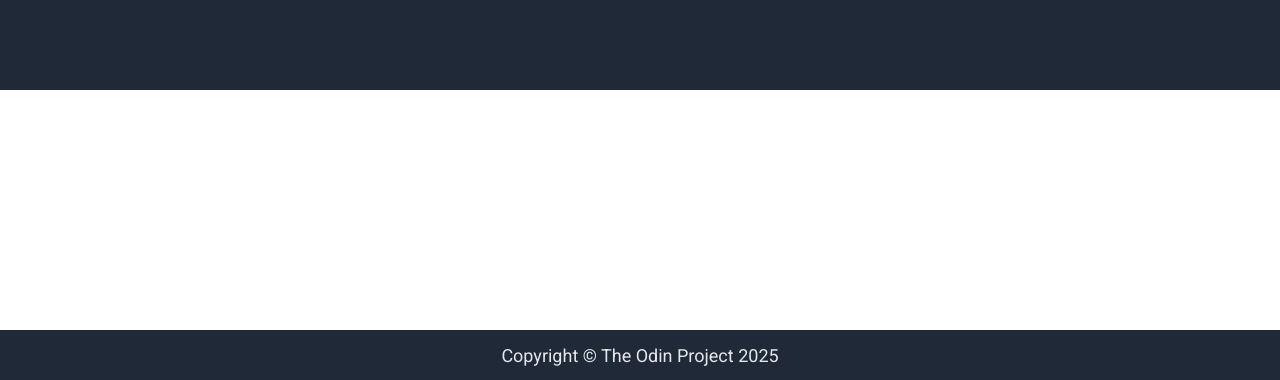
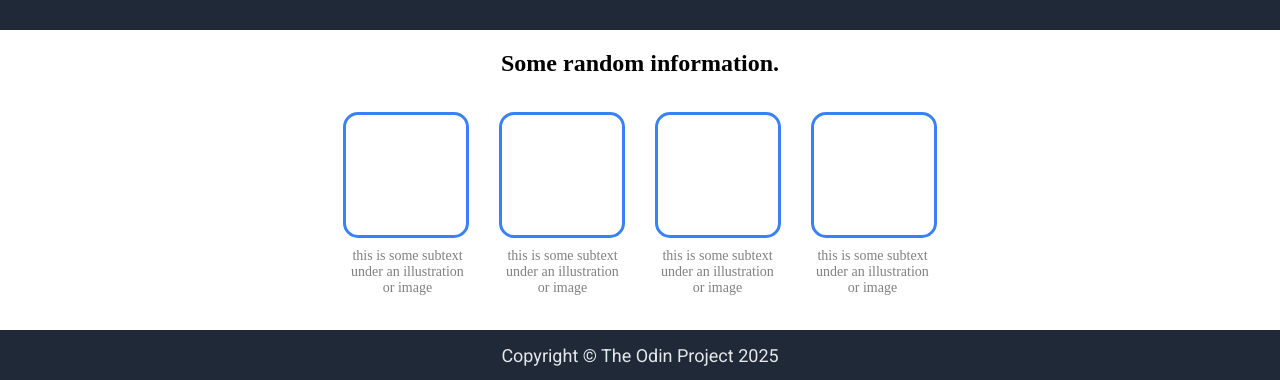
Before and after one commit to Tatzzelwurm/Landing-page, a plain HTML site: page index.html in a window 1280 px wide. Shown: the part 420-800 px from the top of the page. Drawn offline with Linux system fonts and the light colour scheme.

Commit message:
Create information section

```diff
--- a/index.html
+++ b/index.html
@@ -26,6 +26,20 @@
 </div>
 </div>
 <div class="section-two">
+    <h2> Some random information.</h2>
+    <div class="cards">
+        <div class="card"></div>
+        <div class="card"></div>
+        <div class="card"></div>
+        <div class="card"></div>
+    </div>
+    <div class="text-cards">
+        <p id="description">this is some subtext under an illustration or image</p>
+        <p id="description">this is some subtext under an illustration or image</p>
+        <p id="description">this is some subtext under an illustration or image</p>
+        <p id="description">this is some subtext under an illustration or image</p>
+
+    </div>
 </div>
 
 <div class="section-three">
--- a/styles.css
+++ b/styles.css
@@ -30,10 +30,16 @@ height: 50px;
 
 
 }
-/*
+
 .section-two {
+    display: flex;
+    flex-direction: column;
+    align-items: center;
+    flex: 1;
 
 }
+
+/*
 .section-three {
 
 }
@@ -42,6 +48,33 @@ height: 50px;
 
 }
 */
+
+.cards {
+    display: flex;
+    gap: 30px;
+    margin-top: 15px;
+    margin-bottom: 10px;
+}
+.card {
+
+    width: 120px;
+    height: 120px;
+    border: #3882F6 3px solid;
+    border-radius: 15px;
+}
+
+.text-cards {
+    display: flex;
+    gap: 35px;
+
+}
+#description {
+    width: 120px;
+    text-align: center;
+    color: grey;
+    font-size: 14px;
+}
+
 
 .footer{
     background-color: #1F2937;
```
